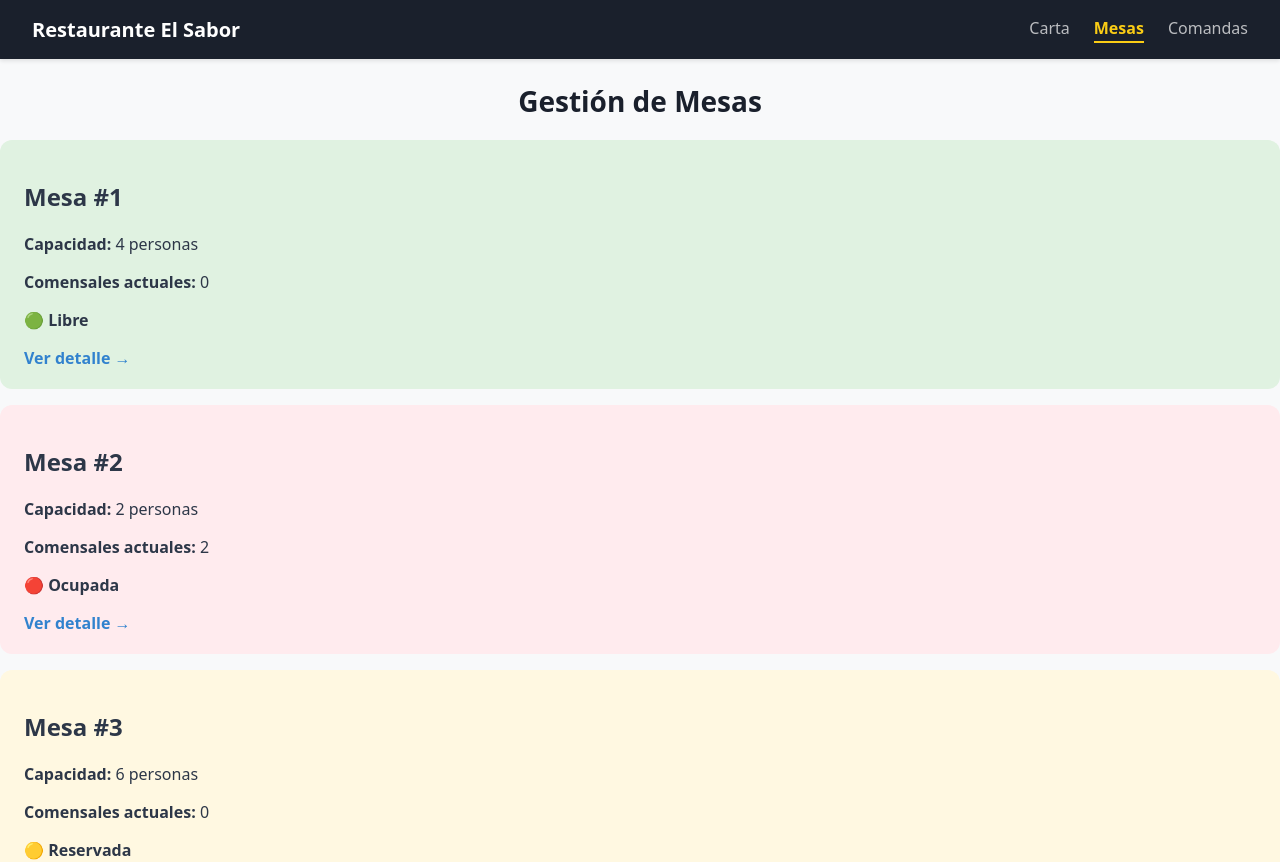
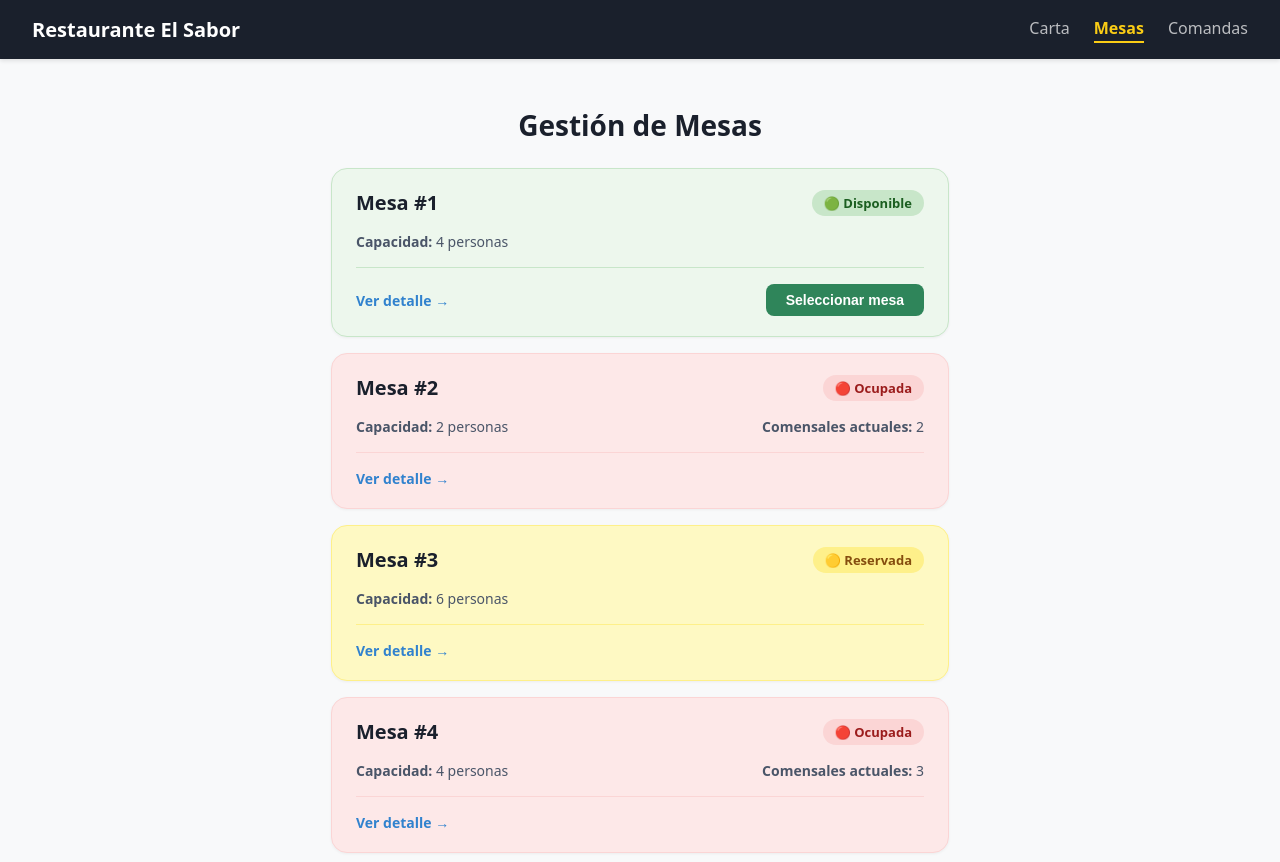
Before and after one commit to rp-software1/LAB-SALA-6, a React (Vite) app in the folder restaurante-frontend/: page /mesas in a window 1280 px wide. Shown: the top 862 px of the page. Built offline with nearby package versions, Linux system fonts and the light colour scheme; no server answers.

Commit message:
Dia9-B: MesasPage mesas reales estados visuales asignarMesa

```diff
--- a/restaurante-frontend/src/components/Mesacard.jsx
+++ b/restaurante-frontend/src/components/Mesacard.jsx
@@ -1,72 +1,115 @@
 import { Link } from 'react-router-dom';
 
 function MesaCard({
-  id, // 👈 Agregamos el id de la mesa
+  id,
   numero,
   capacidad,
   estado,
-  comensales,
+  comensales = 0,
+  onSeleccionar,
 }) {
-  let color = "#f5f5f5";
+  let bgColor = "#f9fafb";
+  let borderColor = "#e5e7eb";
+  let badgeBg = "#e5e7eb";
+  let badgeColor = "#374151";
   let texto = "⚪ Desconocido";
 
-  if (estado === "libre") {
-    color = "#e0f2e1";
-    texto = "🟢 Libre";
-  }
+  const esDisponible = estado === "disponible" || estado === "libre";
 
-  if (estado === "ocupada") {
-    color = "#ffebee";
+  if (esDisponible) {
+    bgColor = "#edf7ed";
+    borderColor = "#c8e6c9";
+    badgeBg = "#c8e6c9";
+    badgeColor = "#1b5e20";
+    texto = "🟢 Disponible";
+  } else if (estado === "ocupada") {
+    bgColor = "#fde8e8";
+    borderColor = "#fbd5d5";
+    badgeBg = "#fbd5d5";
+    badgeColor = "#9b1c1c";
     texto = "🔴 Ocupada";
-  }
-
-  if (estado === "reservada") {
-    color = "#fff8e1";
+  } else if (estado === "reservada") {
+    bgColor = "#fef9c3";
+    borderColor = "#fef08a";
+    badgeBg = "#fef08a";
+    badgeColor = "#854d0e";
     texto = "🟡 Reservada";
   }
 
-  // Si id no viene, usamos numero como identificador
   const idMesa = id || numero;
 
   return (
     <div
       style={{
         padding: "20px 24px",
-        margin: "16px 0",
-        borderRadius: "12px",
+        borderRadius: "16px",
         fontFamily: "system-ui, sans-serif",
         color: "#2d3748",
-        boxSizing: "border-box",
-        backgroundColor: color,
+        backgroundColor: bgColor,
+        border: `1px solid ${borderColor}`,
+        boxShadow: "0 1px 3px rgba(0,0,0,0.05)",
       }}
     >
-      <h2>Mesa #{numero}</h2>
+      {/* Encabezado con título y estado a la derecha */}
+      <div style={{ display: "flex", justifyContent: "space-between", alignItems: "center", marginBottom: "16px" }}>
+        <h2 style={{ fontSize: "20px", fontWeight: "bold", margin: 0, color: "#1a202c" }}>
+          Mesa #{numero}
+        </h2>
+        <span
+          style={{
+            backgroundColor: badgeBg,
+            color: badgeColor,
+            padding: "4px 12px",
+            borderRadius: "9999px",
+            fontSize: "13px",
+            fontWeight: "600",
+          }}
+        >
+          {texto}
+        </span>
+      </div>
 
-      <p>
-        <strong>Capacidad:</strong> {capacidad} personas
-      </p>
+      {/* Información intermedia */}
+      <div style={{ display: "flex", justifyContent: "space-between", alignItems: "center", fontSize: "14px", color: "#4a5568", marginBottom: "16px" }}>
+        <span><strong>Capacidad:</strong> {capacidad} personas</span>
+        {comensales > 0 && <span><strong>Comensales actuales:</strong> {comensales}</span>}
+      </div>
 
-      <p>
-        <strong>Comensales actuales:</strong> {comensales}
-      </p>
+      <hr style={{ border: "none", borderTop: `1px solid ${borderColor}`, margin: "12px 0 16px 0" }} />
 
-      <p>
-        <strong>{texto}</strong>
-      </p>
-
-      {/* Enlace para navegar a la ruta dinámica del Bloque C */}
-      <div style={{ marginTop: "12px" }}>
+      {/* Botón de acción e ítem Ver detalle */}
+      <div style={{ display: "flex", justifyContent: "space-between", alignItems: "center" }}>
         <Link
           to={`/mesas/${idMesa}`}
           style={{
-            display: "inline-block",
             color: "#3182ce",
-            fontWeight: "bold",
+            fontWeight: "600",
             textDecoration: "none",
+            fontSize: "14px",
           }}
         >
           Ver detalle →
+
         </Link>
+
+        {esDisponible && onSeleccionar && (
+          <button
+            onClick={onSeleccionar}
+            style={{
+              backgroundColor: "#2f855a",
+              color: "white",
+              padding: "8px 20px",
+              border: "none",
+              borderRadius: "8px",
+              fontWeight: "600",
+              fontSize: "14px",
+              cursor: "pointer",
+              transition: "background-color 0.2s",
+            }}
+          >
+            Seleccionar mesa
+          </button>
+        )}
       </div>
     </div>
   );
--- a/restaurante-frontend/src/pages/MesasPage.jsx
+++ b/restaurante-frontend/src/pages/MesasPage.jsx
@@ -1,33 +1,59 @@
-import MesaCard from "../components/Mesacard.jsx";
-import { mesasMock } from "../data/mesas.mock.js";
+import { useState, useEffect } from 'react';
+import { useNavigate } from 'react-router-dom';
+import { getMesas } from '../services/api';
+import { usePedido } from '../context/PedidoContext';
+import MesaCard from '../components/MesaCard.jsx';
 
-function MesasPage() {
+export default function MesasPage() {
+  const [mesas, setMesas]     = useState([]);
+  const [loading, setLoading] = useState(true);
+  const [error, setError]     = useState(null);
+  const { asignarMesa }       = usePedido();
+  const navigate              = useNavigate();
+
+  useEffect(() => {
+    getMesas()
+      .then(data => setMesas(data))
+      .catch(() => setError('No se pudieron cargar las mesas'))
+      .finally(() => setLoading(false));
+  }, []);
+
+  const handleSeleccionar = (mesaId) => {
+    asignarMesa(mesaId);
+    navigate('/carrito');
+  };
+
+  if (loading) return <p style={{ textAlign: 'center', padding: '24px', color: '#6b7280' }}>Cargando mesas...</p>;
+  if (error)   return <p style={{ textAlign: 'center', padding: '24px', color: '#ef4444' }}>{error}</p>;
+
   return (
-        <section>
-            <h1 style={{
-                fontFamily: "system-ui, sans-serif",
-                textAlign: "center",
-                fontSize: "28px",
-                color: "#1a202c",
-                marginBottom: "20px"
-            }}>
+    <section style={{ padding: '24px 16px', maxWidth: '650px', margin: '0 auto' }}>
+      <h1
+        style={{
+          fontFamily: 'system-ui, sans-serif',
+          textAlign: 'center',
+          fontSize: '28px',
+          fontWeight: 'bold',
+          color: '#1a202c',
+          marginBottom: '24px',
+        }}
+      >
         Gestión de Mesas
       </h1>
 
-            <div>
-                {mesasMock.map(mesa => (
+      <div style={{ display: 'flex', flexDirection: 'column', gap: '16px' }}>
+        {mesas.map((mesa) => (
           <MesaCard
-                        key={mesa.id}
-                        id={mesa.id} // 👈 Le enviamos el ID para construir el Link a /mesas/:id
+            key={mesa._id || mesa.id}
+            id={mesa._id || mesa.id}
             numero={mesa.numero}
             capacidad={mesa.capacidad}
             estado={mesa.estado}
             comensales={mesa.comensales}
+            onSeleccionar={() => handleSeleccionar(mesa._id || mesa.id)}
           />
         ))}
       </div>
     </section>
   );
 }
-
-export default MesasPage;
--- a/restaurante-frontend/src/services/api.js
+++ b/restaurante-frontend/src/services/api.js
@@ -1,7 +1,8 @@
 import axios from 'axios';
 import { platosMock } from "../data/platos.mock";
+import { mesasMock } from "../data/mesas.mock"; // Importamos las mesas mock de respaldo
 
-const BASE_URL = import.meta.env.VITE_API_URL;
+const BASE_URL = import.meta.env.VITE_API_URL || 'http://localhost:3000';
 
 // Crear la instancia base de Axios
 const api = axios.create({
@@ -11,32 +12,39 @@ const api = axios.create({
 // ── Platos ───────────────────────────────────────
 export async function getPlatos() {
   try {
-    // Intenta hacer la petición real a la API
     const response = await api.get('/api/platos');
     return response.data;
   } catch (error) {
-    // Si el backend no está disponible, usa los datos mock de respaldo
-    console.warn("Backend no disponible. Cargando datos mock...", error.message);
+    console.warn("Backend no disponible. Cargando platos mock...", error.message);
     return platosMock;
   }
 }
 
 // ── Mesas ────────────────────────────────────────
 export async function getMesas() {
-  const response = await api.get('/api/mesas');
-  return response.data;
+  try {
+    const response = await api.get('/api/mesas');
+    return response.data;
+  } catch (error) {
+    console.warn("Backend no disponible. Cargando mesas mock...", error.message);
+    return mesasMock; // Retorna los datos locales si el servidor falla
+  }
 }
 
 export async function getMesasDisponibles() {
-  const response = await api.get('/api/mesas?estado=disponible');
-  return response.data;
+  try {
+    const response = await api.get('/api/mesas?estado=disponible');
+    return response.data;
+  } catch (error) {
+    console.warn("Backend no disponible. Filtrando mesas mock disponibles...", error.message);
+    return mesasMock.filter(m => m.estado === 'disponible' || m.estado === 'libre');
+  }
 }
 
 // ── Pedidos ───────────────────────────────────────
 export async function crearPedido(pedidoData) {
-  // pedidoData: { mesaId, tipo, items[] }
   const response = await api.post('/api/pedidos', pedidoData);
-  return response.data; // pedido creado con _id y estado: pendiente
+  return response.data;
 }
 
 export async function getPedido(id) {
@@ -45,7 +53,6 @@ export async function getPedido(id) {
 }
 
 export async function cambiarEstadoPedido(id, estado) {
-  // estado: 'en_preparacion' | 'lista' | 'entregada' | 'cancelada'
   const response = await api.patch(`/api/pedidos/${id}/estado`, { estado });
   return response.data;
 }
```
Lines whose indentation alone changed are shown as unchanged.
